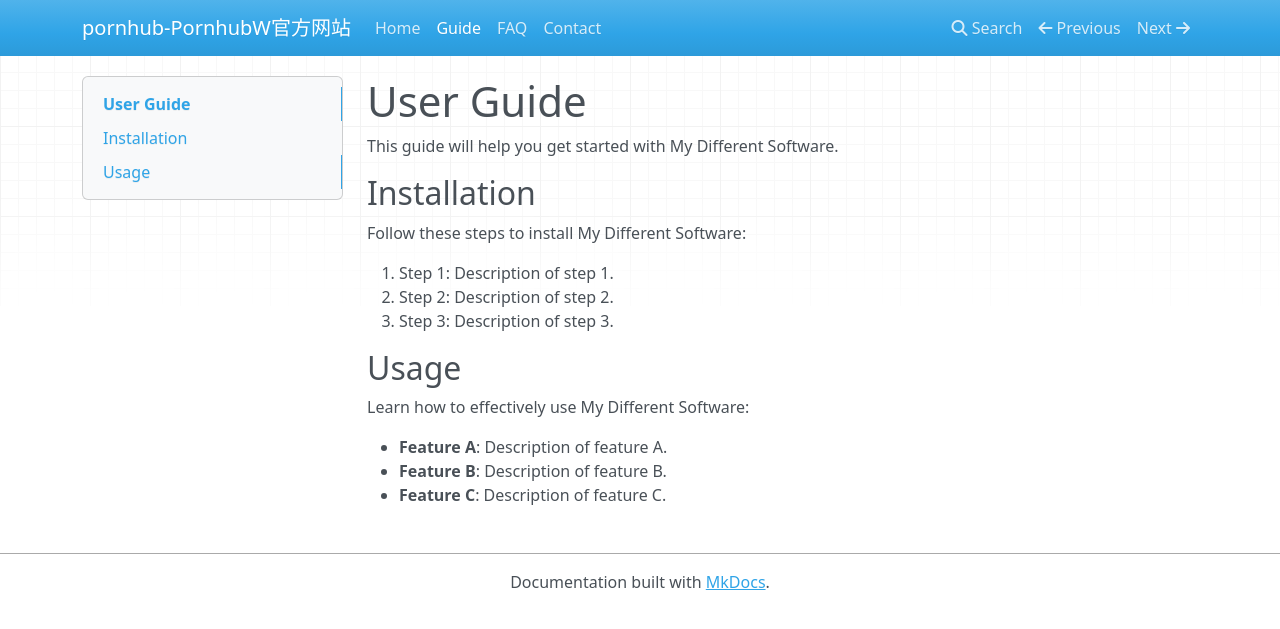
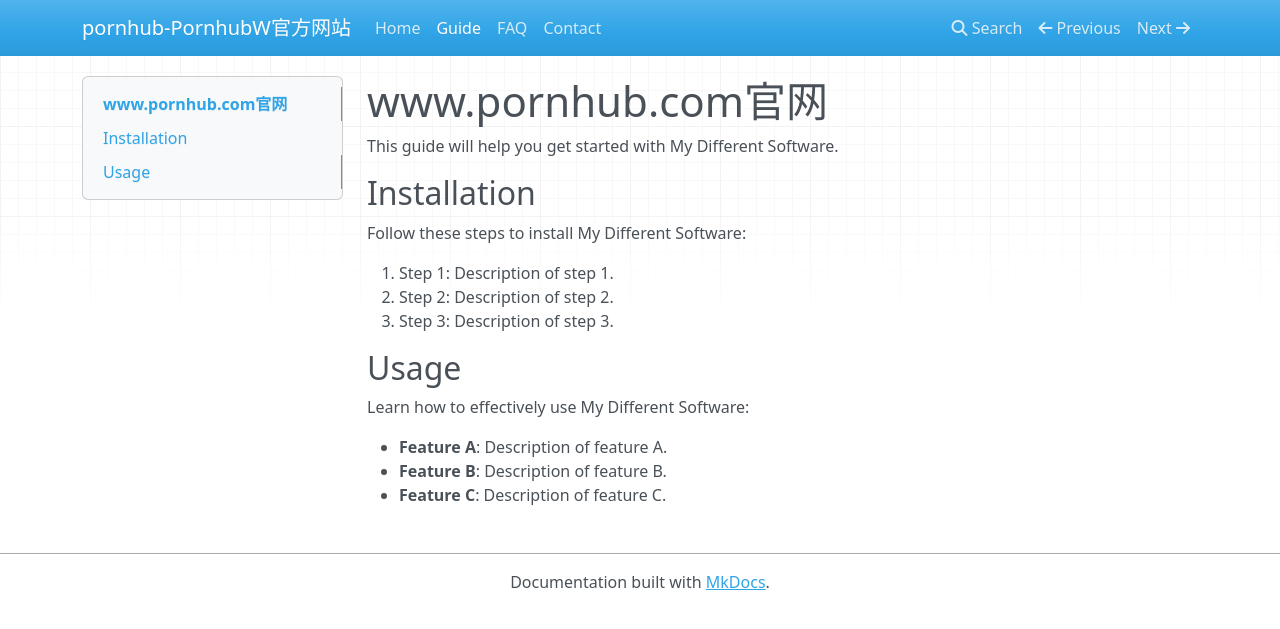
Before and after one commit to jmcoms/222, an MkDocs documentation site: the page built from docs/guide.md, in a window 1280 px wide. Shown: the top 629 px of the page. Built offline with MkDocs 1.6.1, drawn with Linux system fonts in a browser that asks for light colours; nearby versions of some CDN libraries.

Commit message:
Update guide.md

```diff
--- a/docs/guide.md
+++ b/docs/guide.md
@@ -1,4 +1,4 @@
-# User Guide
+# www.pornhub.com官网
 
 This guide will help you get started with My Different Software.
 
```
